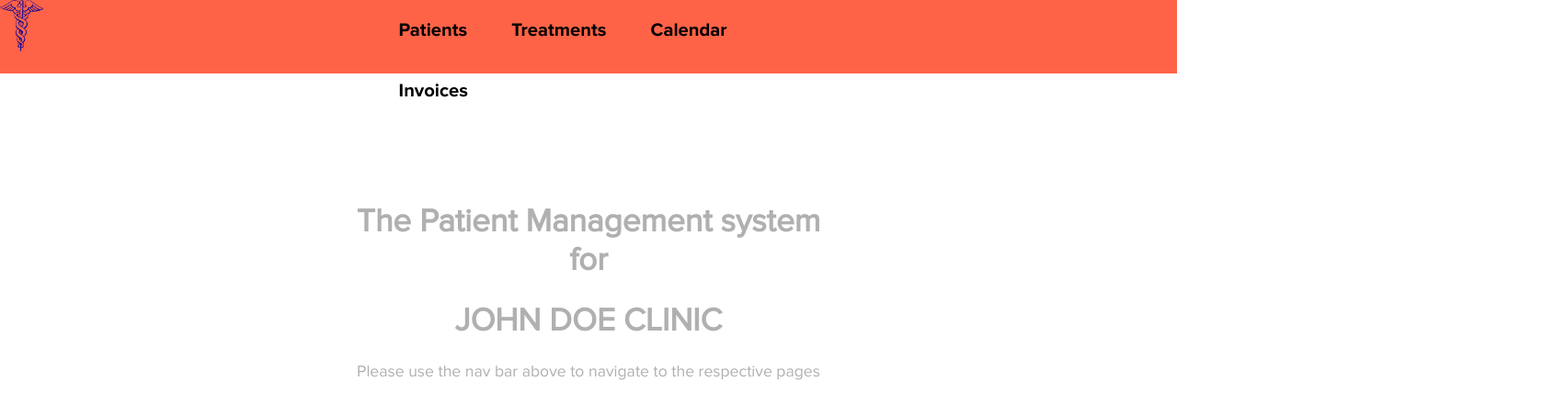
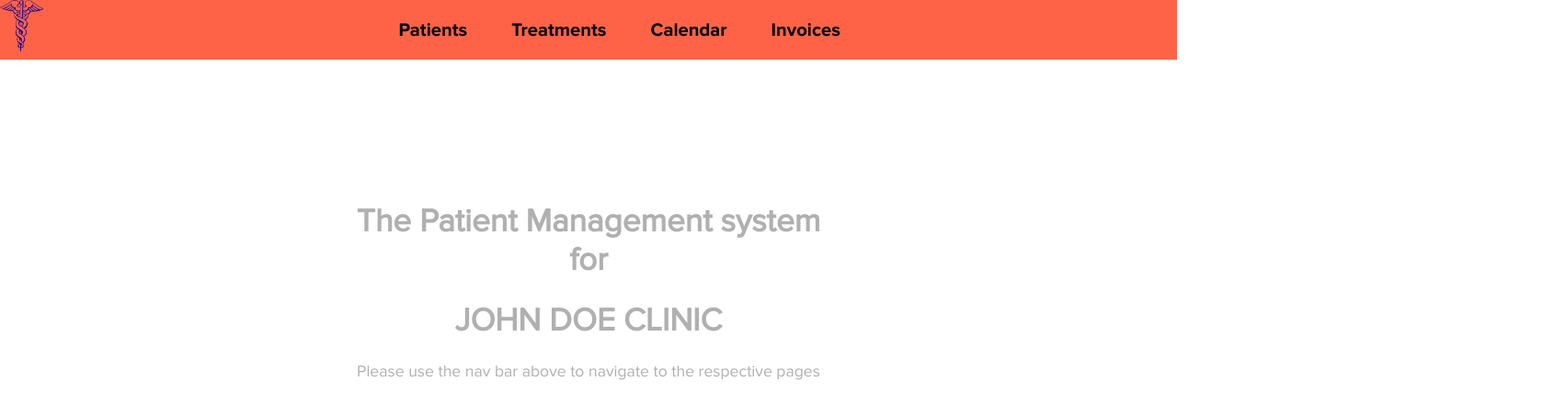
Before and after one commit to datmemerboi/TDC-client, a React (Create React App) app: page / in a window 1280 px wide. Shown: the top 452 px of the page at 92% size, 1690 px wide, since content can reach past the window. Built offline with nearby package versions, Linux system fonts and the light colour scheme.

Commit message:
Fix nav-item-container width

```diff
--- a/src/App.scss
+++ b/src/App.scss
@@ -85,7 +85,6 @@ nav {
     left: 32vw;
     padding: none;
     height: inherit;
-    max-width: 35vw;
 
     div {
       display: inline-block;
```
